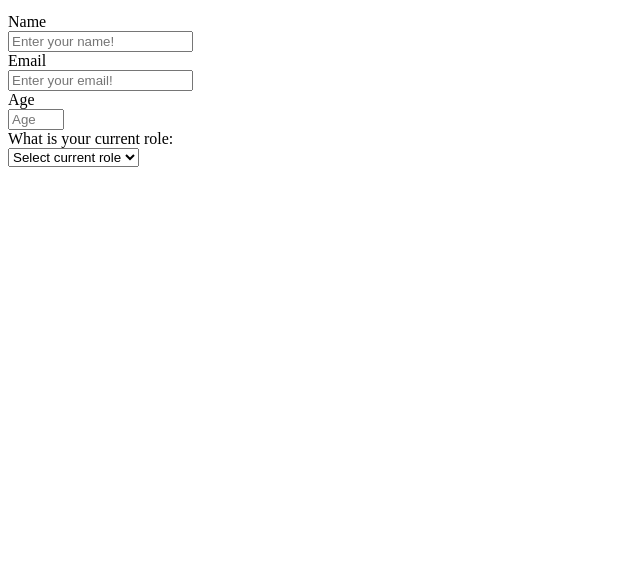
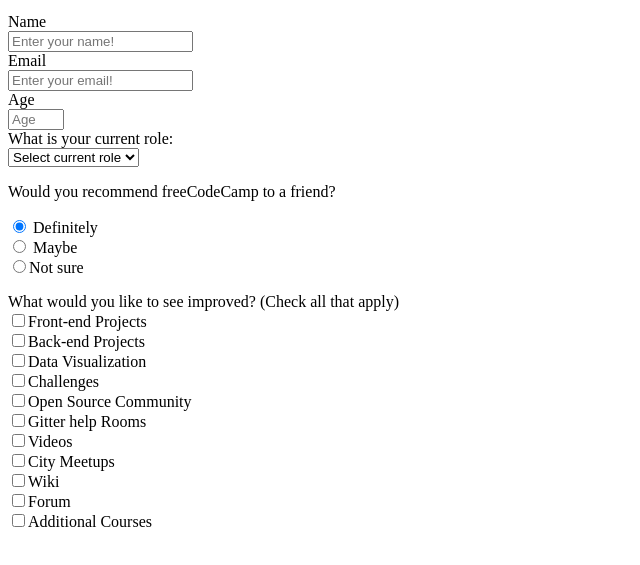
Before and after one commit to mariosknl/survey_form, a plain HTML site: page index.html in a window 1280 px wide. Shown: the part 101-666 px from the top of the page, without its empty margins (0-640 px from the left). Drawn offline with Linux system fonts and the light colour scheme.

Commit message:
html changed

```diff
--- a/index.html
+++ b/index.html
@@ -43,6 +43,29 @@
         <option value="Other">Other</option>
         </select>
 
+        <div class="form-div">
+          <p>Would you recommend freeCodeCamp to a friend?</p>
+          <div class="input-group">
+              <label for="yes"><input id="yes" type="radio" name="user-rating" value="definitely" checked> Definitely</label>   <br>
+              <label for="Maybe"><input id="Maybe" type="radio" name="user-rating" value="maybe"> Maybe</label>  <br>
+              <label for="notsure"><input id="not_sure" type="radio" name="user-rating" value="notsure">Not sure</label>
+        </div>
+        <div class="form-div">
+          <p></p>
+          <label> What would you like to see improved? (Check all that apply) </label><br>
+          <input type="checkbox" name="choice1" value="Front-end Projects">Front-end Projects<br>
+          <input type="checkbox" name="choice2" value="Back-end Projects">Back-end Projects<br>
+          <input type="checkbox" name="choice3" value="Data Visualization">Data Visualization<br>
+          <input type="checkbox" name="choice4" value="Challenges">Challenges<br>
+          <input type="checkbox" name="choice5" value="Open Source Community">Open Source Community<br>
+          <input type="checkbox" name="choice6" value="Gitter help Rooms">Gitter help Rooms<br>
+          <input type="checkbox" name="choice7" value="Videos">Videos<br>
+          <input type="checkbox" name="choice8" value="City Meetups">City Meetups<br>
+          <input type="checkbox" name="choice9" value="Wiki">Wiki<br>
+          <input type="checkbox" name="choice10" value="Forum">Forum<br>
+          <input type="checkbox" name="choice11" value="Additional Courses">Additional Courses<br>
+
+        </div>
 </form>
     <script  src="js/index.js"></script>
   </body>
```
